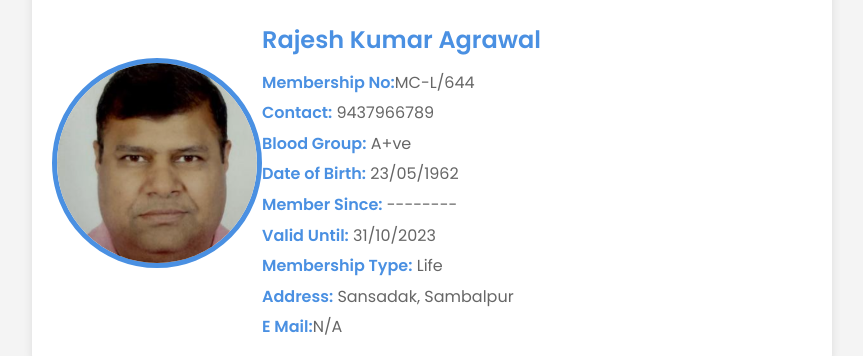
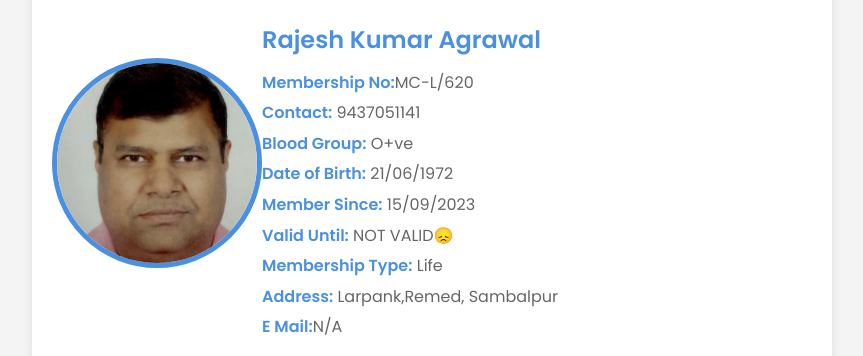
Before and after one commit to mahanadiclub/Rajesh-Kumar-Agrawal-D-, a plain HTML site: page index.html in a window 1280 px wide. Shown: the part 316-672 px from the top of the page, without its empty margins (208-1071 px from the left). Drawn offline with Linux system fonts and the light colour scheme.

Commit message:
Update index.html

```diff
--- a/index.html
+++ b/index.html
@@ -108,14 +108,14 @@
             <img src="profile_pic.jpeg" alt="agrawal" class="profile-picture">
             <div class="member-details">
                 <h2>Rajesh Kumar Agrawal</h2>
-                <p><span class="highlight">Membership No:</span>MC-L/644</p>
-                <p><span class="highlight">Contact:</span> 9437966789</p>
-                <p><span class="highlight">Blood Group:</span> A+ve</p>
-                <p><span class="highlight">Date of Birth:</span> 23/05/1962</p>
-                <p><span class="highlight">Member Since:</span> --------</p>
-                <p><span class="highlight">Valid Until:</span> 31/10/2023</p>
+                <p><span class="highlight">Membership No:</span>MC-L/620</p>
+                <p><span class="highlight">Contact:</span> 9437051141</p>
+                <p><span class="highlight">Blood Group:</span> O+ve</p>
+                <p><span class="highlight">Date of Birth:</span> 21/06/1972</p>
+                <p><span class="highlight">Member Since:</span> 15/09/2023</p>
+                <p><span class="highlight">Valid Until:</span> NOT VALID😞</p>
                 <p><span class="highlight">Membership Type:</span> Life</p>
-                <p><span class="highlight">Address:</span> Sansadak, Sambalpur</p>
+                <p><span class="highlight">Address:</span> Larpank,Remed, Sambalpur</p>
                 <p><span class="highlight">E Mail:</span>N/A</p>
 
             </div>
```
